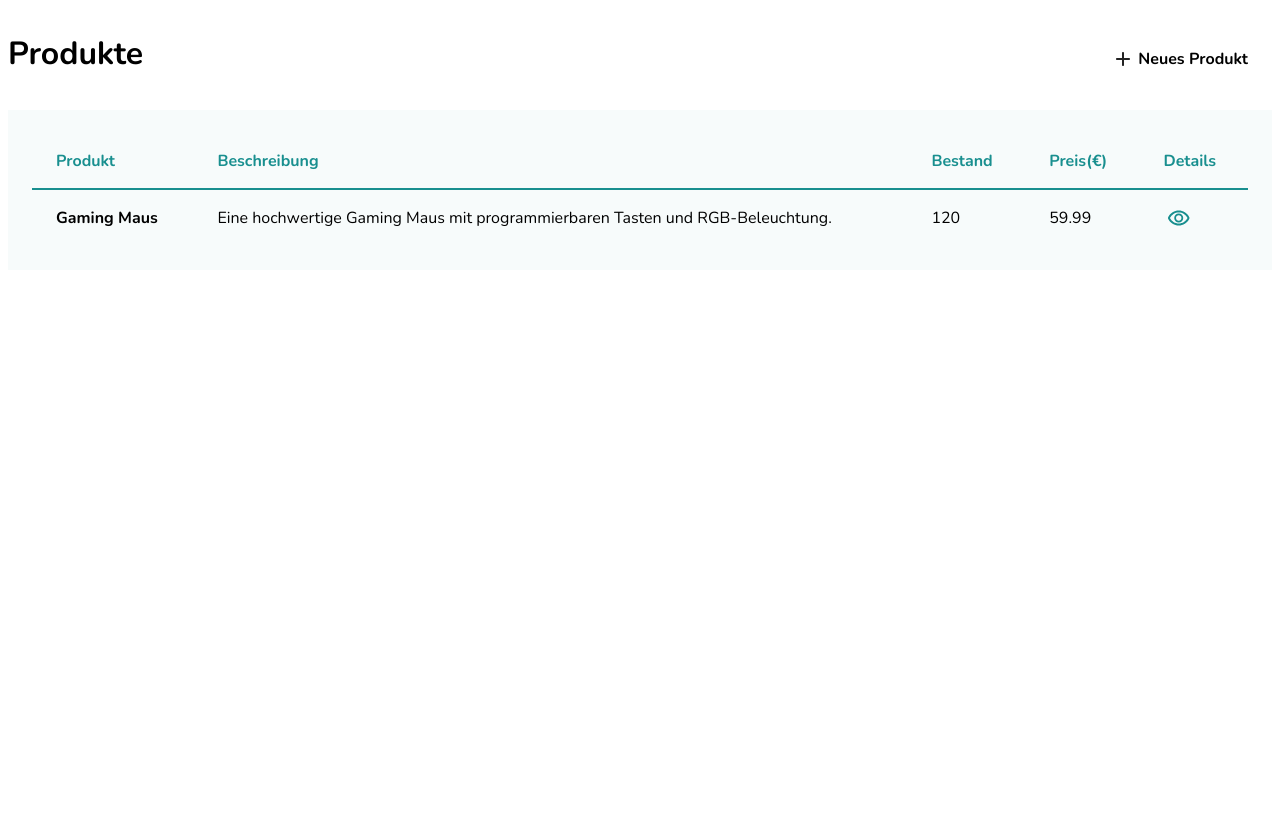
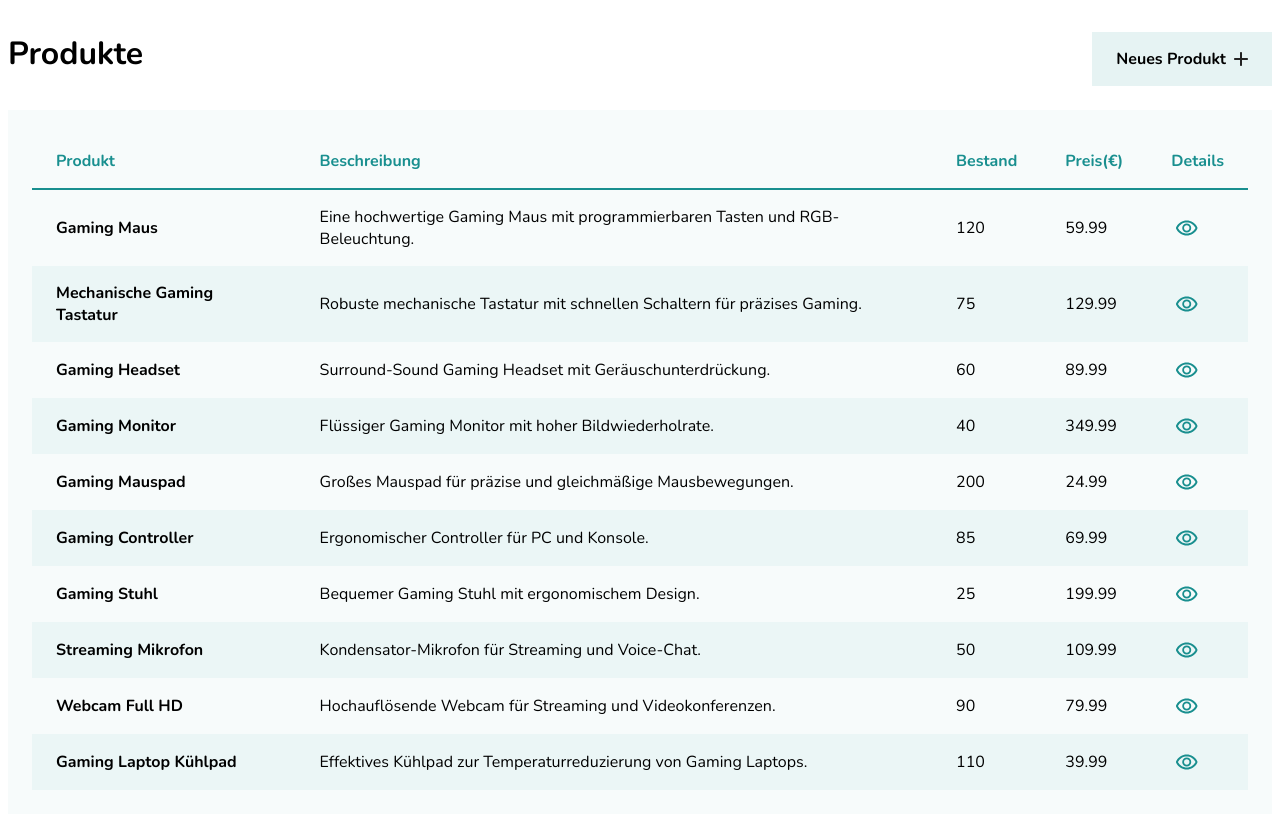
Before and after one commit to DominikKoniorczyk/angular-test, an Angular app in the folder product-list/: page / in a window 1280 px wide. Before the commit the page ends 800 px from the top, so only its background shows below. Built offline with nearby package versions, Linux system fonts and the light colour scheme.

Commit message:
add route functionallity to header componente.ts

```diff
--- a/product-list/src/app/app.html
+++ b/product-list/src/app/app.html
@@ -1,4 +1,2 @@
 <app-header></app-header>
-<app-product-list></app-product-list>
-<!-- <app-product-detail></app-product-detail> -->
 <router-outlet />
--- a/product-list/src/app/app.routes.ts
+++ b/product-list/src/app/app.routes.ts
@@ -1,3 +1,8 @@
 import { Routes } from '@angular/router';
+import { ProductList } from './shared/components/product-list/product-list';
+import { ProductDetail } from './shared/components/product-detail/product-detail';
 
-export const routes: Routes = [];
+export const routes: Routes = [
+    { path: '', component: ProductList, },
+    { path: 'detail/:name', component: ProductDetail, }
+];
--- a/product-list/src/app/app.ts
+++ b/product-list/src/app/app.ts
@@ -1,12 +1,10 @@
 import { Component, signal } from '@angular/core';
 import { RouterOutlet } from '@angular/router';
 import { Header } from './layout/header/header';
-import { ProductList } from './shared/components/product-list/product-list';
-import { ProductDetail } from './shared/components/product-detail/product-detail';
 
 @Component({
   selector: 'app-root',
-  imports: [RouterOutlet, Header, ProductList, ProductDetail],
+  imports: [RouterOutlet, Header],
   templateUrl: './app.html',
   styleUrl: './app.scss'
 })
--- a/product-list/src/app/layout/header/header.ts
+++ b/product-list/src/app/layout/header/header.ts
@@ -1,4 +1,5 @@
-import { Component } from '@angular/core';
+import { Component, inject } from '@angular/core';
+import { ActivatedRoute, NavigationEnd, Router } from '@angular/router';
 
 @Component({
   selector: 'app-header',
@@ -7,11 +8,13 @@
   styleUrl: './header.scss',
 })
 export class Header {
-  path = "detail";
+  path = "";
   btn_text = "Neues Produkt";
+  private route = inject(ActivatedRoute);
+
   ngOnInit(){
-    this.path = " ";
-
+    let currentName = this.route.snapshot.paramMap.get('name'); // Get the 'id' parameter from the route (link: /detail/:id)
+    if(currentName) this.path = currentName;
     if(this.path === "detail"){
       this.btn_text = "Zurück zur Liste";
     }
--- a/product-list/src/app/shared/components/product-detail/product-detail.ts
+++ b/product-list/src/app/shared/components/product-detail/product-detail.ts
@@ -1,21 +1,34 @@
-import { Component } from '@angular/core';
+import { Component, inject } from '@angular/core';
+import { ActivatedRoute } from '@angular/router';
+import { ProductList } from '../product-list/product-list';
 
 @Component({
   selector: 'app-product-detail',
-  imports: [],
+  imports: [ProductList],
   templateUrl: './product-detail.html',
   styleUrl: './product-detail.scss',
 })
 export class ProductDetail {
+
+  private route = inject(ActivatedRoute);
+
+  ngOnInit(): void {
+    let currentName = this.route.snapshot.paramMap.get('name'); // Get the 'id' parameter from the route (link: /detail/:id)
+    if(currentName) this.detail.name = currentName;
+  }
+
   detail = {
-    "name": "Gaming Maus",
-    "description": "Eine hochwertige Gaming Maus mit programmierbaren Tasten und RGB-Beleuchtung.",
-    "specs": "DPI: 16000, Gewicht: 120g, Anschluss: USB-C, Tasten: 8 programmierbare Tasten",
-    "stock": 120,
-    "price": 59.99
+    "name": "",
+    "description": "",
+    "specs": "",
+    "stock": "",
+    "price": ""
   }
 
   deleteDetail(){
     this.detail.name = "";
   }
+
+  constructor() {
+  }
 }
--- a/product-list/src/app/shared/components/product-list/product-list.html
+++ b/product-list/src/app/shared/components/product-list/product-list.html
@@ -11,11 +11,23 @@
     </thead>
     <tbody>
       @for(item of list; track item.name; let index = $index){
-        <tr role="link">
+        <tr [routerLink]="['/detail', item.name]" role="link">
           <td>{{ item.name }}</td>
           <td>{{ item.description }}</td>
           <td><span class="badge ok">{{ item.stock }}</span></td>
-          <td class="price">{{ item.price }}</td>
+          <td class="price">
+            @switch(true){
+              @case(item.price > 1000000){
+                {{ (item.price / 1000000)}} mio
+              }
+              @case(item.price > 1000){
+                {{ (item.price / 1000)}} k
+              }
+              @default {
+                {{item.price}}
+              }
+            }
+          </td>
           <td><a class="btn--view" aria-label="Details anzeigen"></a></td>
         </tr>
       } @empty {
--- a/product-list/src/app/shared/components/product-list/product-list.ts
+++ b/product-list/src/app/shared/components/product-list/product-list.ts
@@ -1,11 +1,13 @@
 import { Component } from '@angular/core';
+import { RouterLink } from '@angular/router';
 
 @Component({
   selector: 'app-product-list',
-  imports: [],
+  imports: [RouterLink],
   templateUrl: './product-list.html',
   styleUrl: './product-list.scss',
 })
+
 export class ProductList {
   list = [
     {
@@ -14,6 +16,69 @@
       "specs": "- DPI: 16000\n- Gewicht: 120g\n- Anschluss: USB-C\n- Tasten: 8 programmierbare Tasten",
       "stock": 120,
       "price": 59.99
+    },
+    {
+      "name": "Mechanische Gaming Tastatur",
+      "description": "Robuste mechanische Tastatur mit schnellen Schaltern für präzises Gaming.",
+      "specs": "Switches: Red, Layout: QWERTZ, Beleuchtung: RGB, Anschluss: USB",
+      "stock": 75,
+      "price": 129.99
+    },
+    {
+      "name": "Gaming Headset",
+      "description": "Surround-Sound Gaming Headset mit Geräuschunterdrückung.",
+      "specs": "Sound: 7.1, Mikrofon: abnehmbar, Anschluss: USB, Gewicht: 320g",
+      "stock": 60,
+      "price": 89.99
+    },
+    {
+      "name": "Gaming Monitor",
+      "description": "Flüssiger Gaming Monitor mit hoher Bildwiederholrate.",
+      "specs": "Größe: 27 Zoll, Auflösung: 2560x1440, Hz: 165, Reaktionszeit: 1ms",
+      "stock": 40,
+      "price": 349.99
+    },
+    {
+      "name": "Gaming Mauspad",
+      "description": "Großes Mauspad für präzise und gleichmäßige Mausbewegungen.",
+      "specs": "Größe: 900x400mm, Material: Stoff/Gummi, Rutschfest",
+      "stock": 200,
+      "price": 24.99
+    },
+    {
+      "name": "Gaming Controller",
+      "description": "Ergonomischer Controller für PC und Konsole.",
+      "specs": "Verbindung: Bluetooth/USB, Akku: 20h, Vibrationsmotoren",
+      "stock": 85,
+      "price": 69.99
+    },
+    {
+      "name": "Gaming Stuhl",
+      "description": "Bequemer Gaming Stuhl mit ergonomischem Design.",
+      "specs": "Material: Kunstleder, Belastbar bis: 150kg, Verstellbar: Höhe/Neigung",
+      "stock": 25,
+      "price": 199.99
+    },
+    {
+      "name": "Streaming Mikrofon",
+      "description": "Kondensator-Mikrofon für Streaming und Voice-Chat.",
+      "specs": "Richtcharakteristik: Niere, Anschluss: USB-C, Samplingrate: 96kHz",
+      "stock": 50,
+      "price": 109.99
+    },
+    {
+      "name": "Webcam Full HD",
+      "description": "Hochauflösende Webcam für Streaming und Videokonferenzen.",
+      "specs": "Auflösung: 1080p, FPS: 60, Fokus: Autofokus, Anschluss: USB",
+      "stock": 90,
+      "price": 79.99
+    },
+    {
+      "name": "Gaming Laptop Kühlpad",
+      "description": "Effektives Kühlpad zur Temperaturreduzierung von Gaming Laptops.",
+      "specs": "Lüfter: 5, Größe: bis 17 Zoll, Anschluss: USB",
+      "stock": 110,
+      "price": 39.99
     }
   ];
 }
```
